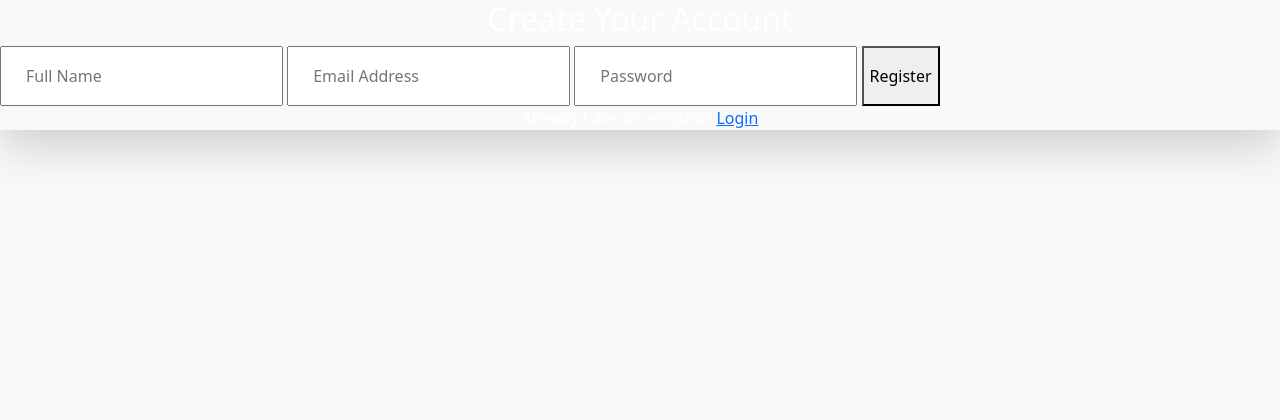
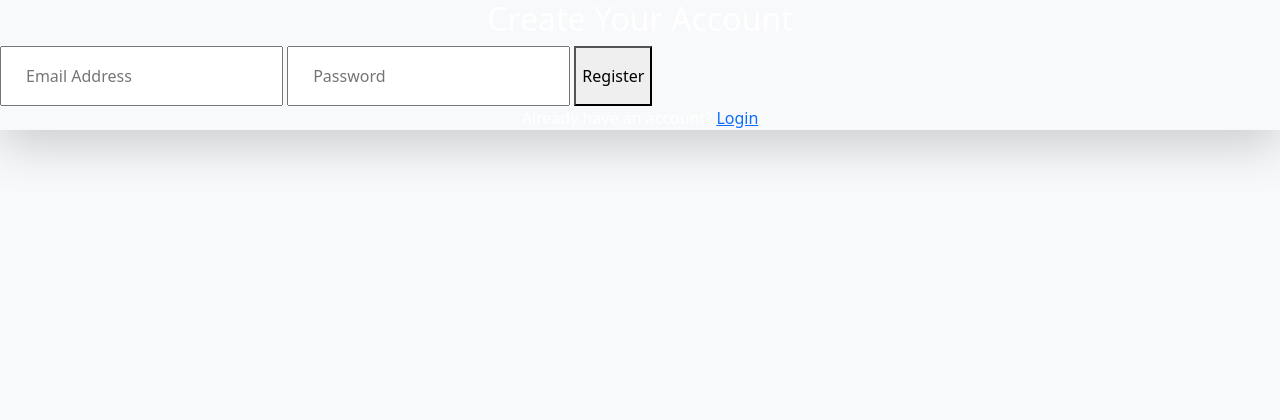
Before and after one commit to vumiiliakonga2-ctrl/-ai-invest-app, a Flask app: page /register in a window 1280 px wide. Shown: the top 420 px of the page. Run offline with Flask 3, Linux system fonts and the light colour scheme.

Commit message:
Update register.html

```diff
--- a/templates/register.html
+++ b/templates/register.html
@@ -6,7 +6,6 @@
   <div class="bg-gray-800 p-10 rounded-2xl shadow-lg w-full max-w-md">
     <h2 class="text-3xl font-bold text-center mb-6 text-yellow-400">Create Your Account</h2>
     <form method="POST" action="/register" class="space-y-5">
-      <input type="text" name="fullname" placeholder="Full Name" required class="w-full px-4 py-3 bg-gray-700 rounded-xl text-white placeholder-gray-400" />
       <input type="email" name="email" placeholder="Email Address" required class="w-full px-4 py-3 bg-gray-700 rounded-xl text-white placeholder-gray-400" />
       <input type="password" name="password" placeholder="Password" required class="w-full px-4 py-3 bg-gray-700 rounded-xl text-white placeholder-gray-400" />
       <button type="submit" class="w-full bg-yellow-400 hover:bg-yellow-500 text-black font-semibold py-3 rounded-xl transition duration-300">
```
